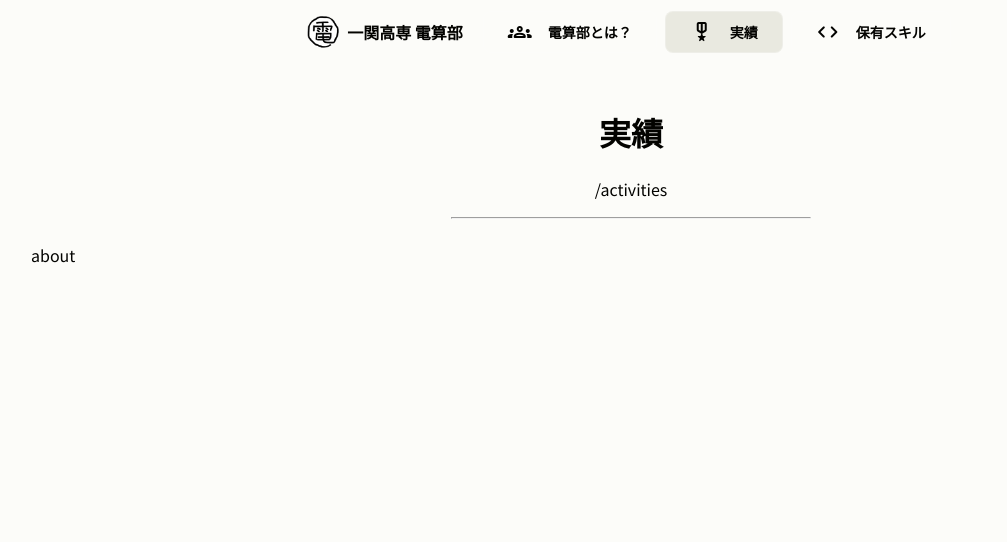
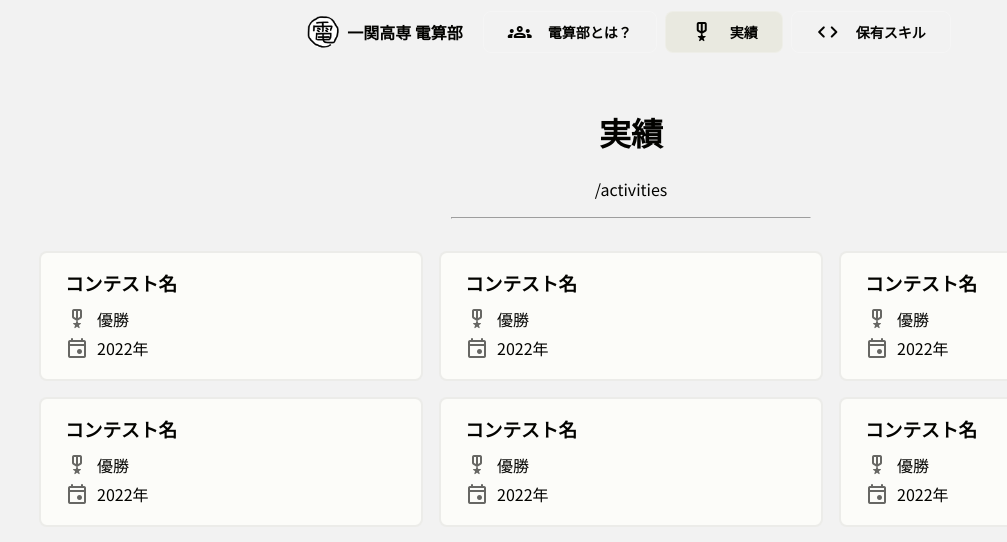
Before and after one commit to inct-densan-org/new-official-web, a Next.js app: page /activities in a window 1280 px wide. Shown: the top 542 px of the page, without its empty margins (9-1016 px from the left). Built offline with nearby package versions, Linux system fonts and the light colour scheme.

Commit message:
[Add] ActivityRecordCard component [Update] activities page

```diff
--- /dev/null
+++ b/components/utils/ActivityRecordCard.tsx
@@ -0,0 +1,71 @@
+import { motion } from 'framer-motion'
+import React from 'react'
+import styled from 'styled-components'
+import colors from '~/styles/colors'
+import Icon from './Icon'
+
+interface propsInterface {
+  contestName: string
+  record: string
+  year: number
+}
+
+const ActivityRecordCard: React.FC<propsInterface> = (props) => {
+  /*-- styled-component --*/
+    const ActivityRecordCardMain = styled(motion.div)`
+      display: flex;
+      flex-flow: column;
+
+      min-height: 5rem;
+      padding: 1rem  1.5rem;
+      margin: 0.5rem;
+
+      background-color: ${colors.white.default};
+      border: solid 2px ${colors.black.default}10;
+      border-radius: 0.5rem;
+
+      h3 {
+        margin: 0px;
+        margin-bottom: 0.5rem;
+      }
+
+      .record, .year {
+        display: inline-flex;
+        align-items: center;
+
+        margin: 0.175rem 0px;
+
+        .material-symbols-rounded {
+          color: ${colors.black.lighten[1]};
+        }
+      }
+    `
+
+  /*-- variables--*/
+
+  /*-- functions --*/
+
+  /*-- life cycle --*/
+
+  /*-- element  --*/
+  return <>
+    <ActivityRecordCardMain>
+      <h3>
+        { props.contestName }
+      </h3>
+      <span className='record'>
+        <Icon icon='military_tech' />
+        &ensp;{ props.record }
+      </span>
+      <span className='year'>
+        <Icon icon='event' />
+        &ensp;{ props.year }年
+      </span>
+    </ActivityRecordCardMain>
+  </>
+}
+
+ActivityRecordCard.defaultProps = {
+}
+
+export default ActivityRecordCard
--- a/pages/_app.tsx
+++ b/pages/_app.tsx
@@ -11,7 +11,7 @@ const MyApp = ({ Component, pageProps }: AppPropsWithLayout ) => {
 
       font-family: 'Noto Sans JP', sans-serif;
       color: ${ colors.black.default };
-      background-color: ${ colors.white.default };
+      background-color: ${ colors.white.darken[1] };
       overscroll-behavior-y: none;
     }
 
--- a/pages/activities.tsx
+++ b/pages/activities.tsx
@@ -1,9 +1,47 @@
 import type { NextPageWithLayout } from 'next'
+import styled from 'styled-components'
+import ActivityRecordCard from '~/components/utils/ActivityRecordCard'
 import Layout from '~/layouts/Layout'
 
 const Activities: NextPageWithLayout  = () => {
+  const ActivitiesMain = styled.div`
+    display: grid;
+    grid-template-columns: repeat(auto-fit, minmax(25rem, 1fr));
+  `
+
   return <>
-    <div>about</div>
+    <ActivitiesMain>
+      <ActivityRecordCard
+        contestName='コンテスト名'
+        record='優勝'
+        year={2022}
+      />
+      <ActivityRecordCard
+        contestName='コンテスト名'
+        record='優勝'
+        year={2022}
+      />
+      <ActivityRecordCard
+        contestName='コンテスト名'
+        record='優勝'
+        year={2022}
+      />
+      <ActivityRecordCard
+        contestName='コンテスト名'
+        record='優勝'
+        year={2022}
+      />
+      <ActivityRecordCard
+        contestName='コンテスト名'
+        record='優勝'
+        year={2022}
+      />
+      <ActivityRecordCard
+        contestName='コンテスト名'
+        record='優勝'
+        year={2022}
+      />
+    </ActivitiesMain>
   </>
 }
 
```
